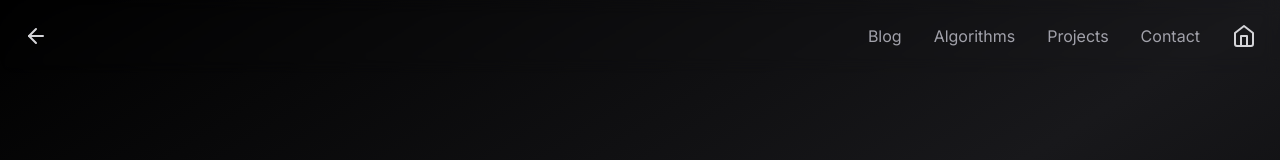
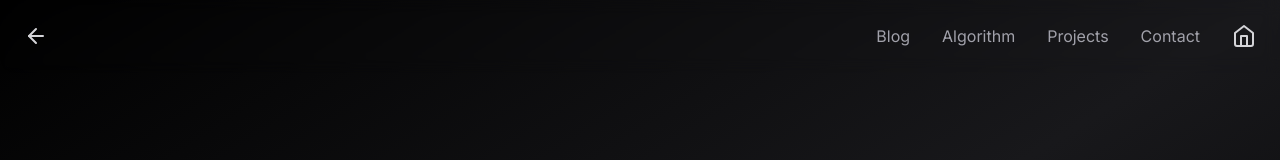
Before and after one commit to Do-heewan/Code-Heewan, a Next.js app: page /contact in a window 1280 px wide. Shown: the top 160 px of the page. Built offline with nearby package versions, Linux system fonts and the light colour scheme; no server answers; what tailwindcss-debug-screens would draw is missing.

Commit message:
fix: nav 경로 수정
- algorithms -> algorithm

```diff
--- a/app/components/nav.tsx
+++ b/app/components/nav.tsx
@@ -36,10 +36,10 @@ export const Navigation: React.FC = () => {
 							Blog
 						</Link>
 						<Link
-							href="/algorithms"
+							href="/algorithm"
 							className="duration-200 text-zinc-400 hover:text-zinc-100"
 						>
-							Algorithms
+							Algorithm
 						</Link>
 						<Link
 							href="/projects"
```
